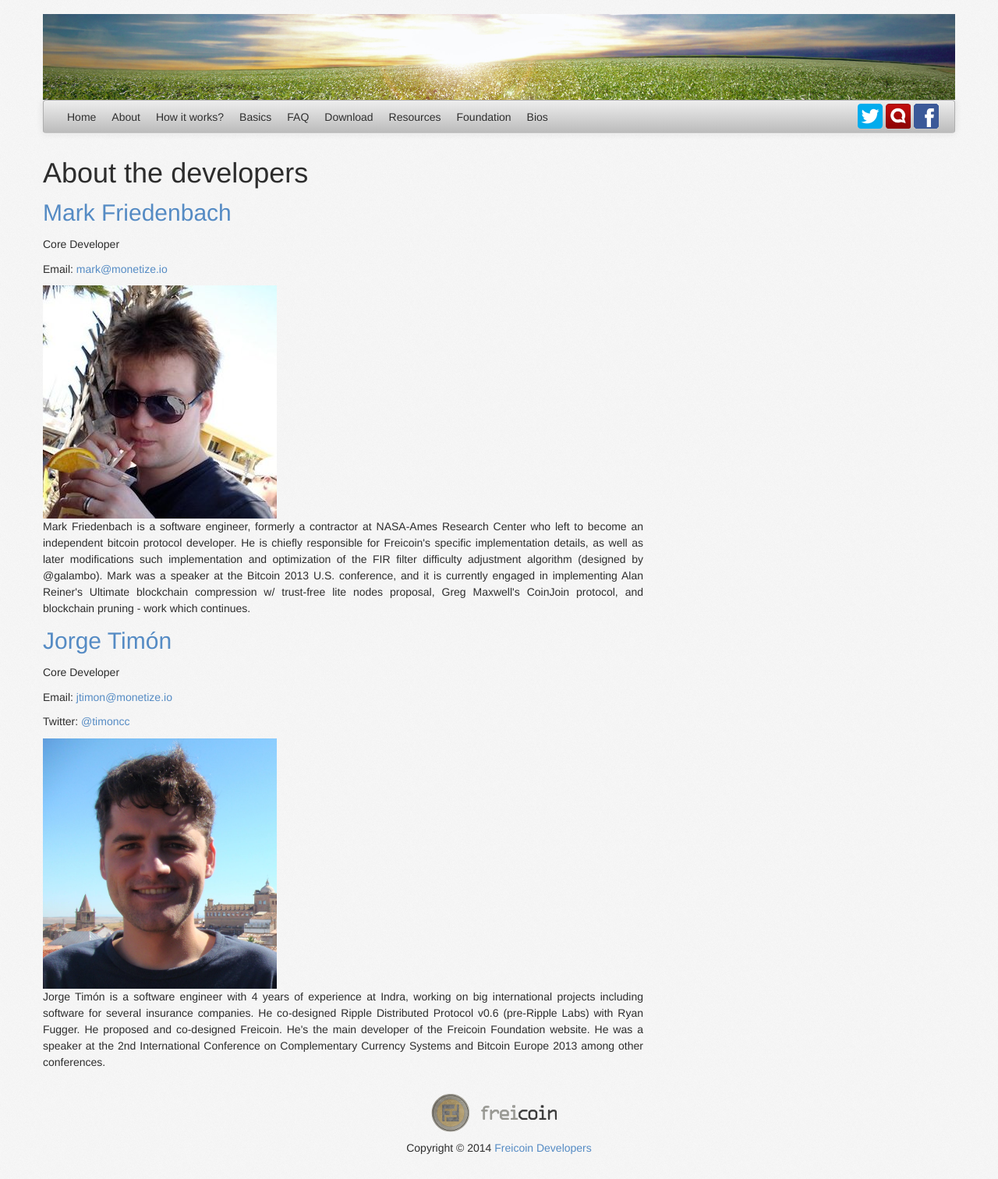
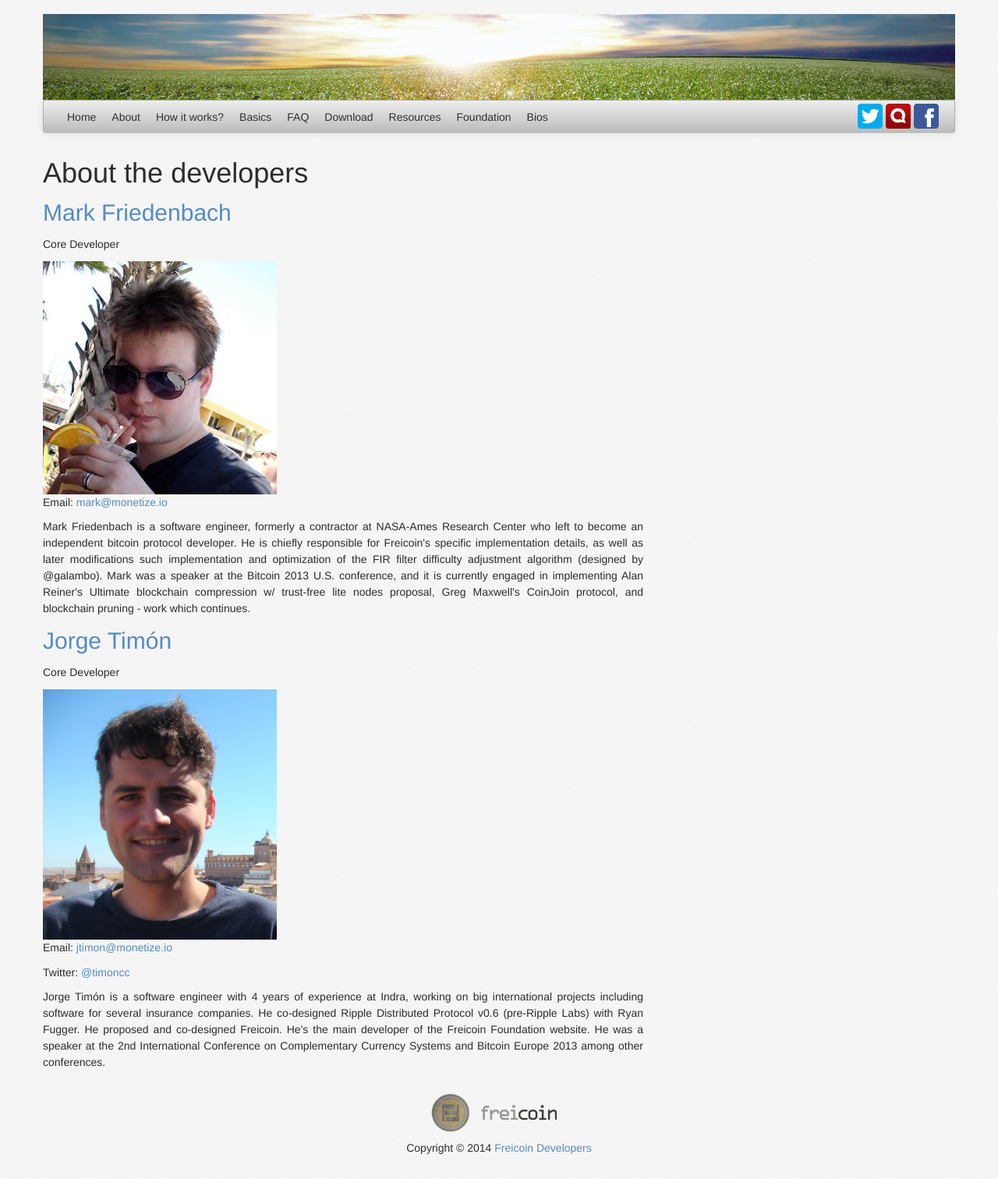
Before and after one commit to freicoin/freico.in, a Jekyll site: the page built from bios/index.md, in a window 1280 px wide. Shown: the whole page at 78% size. Built offline with Jekyll 4.4.1, drawn with Linux system fonts in a browser that asks for light colours; nearby versions of some CDN libraries; some web fonts are replaced; comment, search, counter and statistics services are not loaded.

Commit message:
moved bios email/twitter/contact under photos
Moved email/twitter/contact information about developers/bios to under
the photos of the devs.

Comment for future:
Should we add notable community member bios that are not part of the
foundation? How about those who have actively developed and pushed code
to the FreiCoin core?

```diff
--- a/bios/index.md
+++ b/bios/index.md
@@ -10,17 +10,17 @@
 
 	<h2><a href="https://github.com/maaku">Mark Friedenbach</a></h2>
 	<p>Core Developer</p>
+	<img src="/static/images/bios/markfriedenbach.jpg" alt="Mark Friedenbach (maaku)" width="300" height="299"/>
 	<p>Email: <a href="mailto:mark@monetize.io">mark@monetize.io</a></p>
-	<img src="/static/images/bios/markfriedenbach.jpg" alt="Mark Friedenbach (maaku)" width="300" height="299"/>
     <p>
     Mark Friedenbach is a software engineer, formerly a contractor at NASA-Ames Research Center who left to become an independent bitcoin protocol developer. He is chiefly responsible for Freicoin's specific implementation details, as well as later modifications such implementation and optimization of the FIR filter difficulty adjustment algorithm (designed by @galambo). Mark was a speaker at the Bitcoin 2013 U.S. conference, and it is currently engaged in implementing Alan Reiner's Ultimate blockchain compression w/ trust-free lite nodes proposal, Greg Maxwell's CoinJoin protocol, and blockchain pruning - work which continues.
     </p>
 
 	<h2><a href="https://github.com/jtimon">Jorge Timón</a></h2>
 	<p>Core Developer</p>
+	<img src="/static/images/bios/jorgetimon.jpg"  alt="Jorge Timón (jtimon)" width="300" height="299"/>
 	<p>Email: <a href="mailto:jtimon@monetize.io">jtimon@monetize.io</a></p>
 	<p>Twitter: <a href="http://twitter.com/timoncc">@timoncc</a></p>
-	<img src="/static/images/bios/jorgetimon.jpg"  alt="Jorge Timón (jtimon)" width="300" height="299"/>
 	<p>
 	Jorge Timón is a software engineer with 4 years of experience at Indra, working on big international projects including software for several insurance companies. He co-designed Ripple Distributed Protocol v0.6 (pre-Ripple Labs) with Ryan Fugger. He proposed and co-designed Freicoin. He's the main developer of the Freicoin Foundation website. He was a speaker at the 2nd International Conference on Complementary Currency Systems and Bitcoin Europe 2013 among other conferences.
     </p>
```
